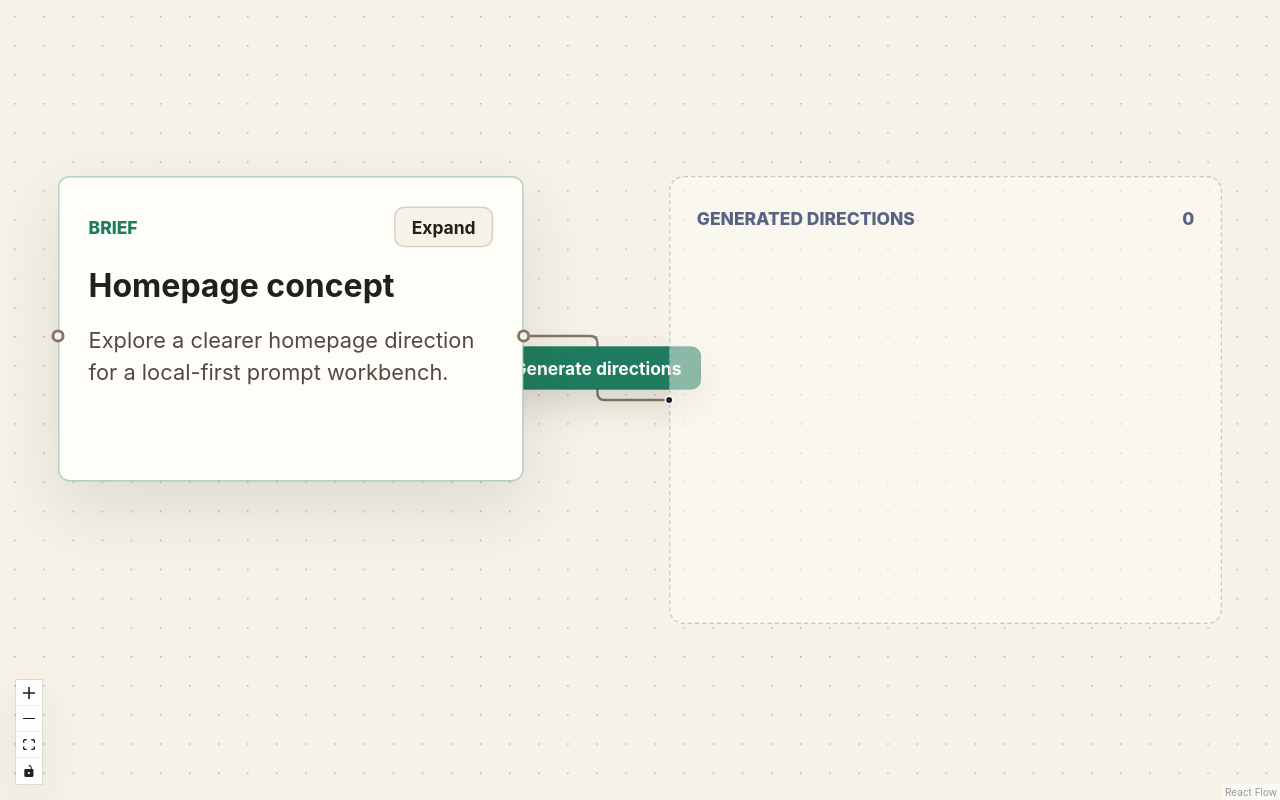
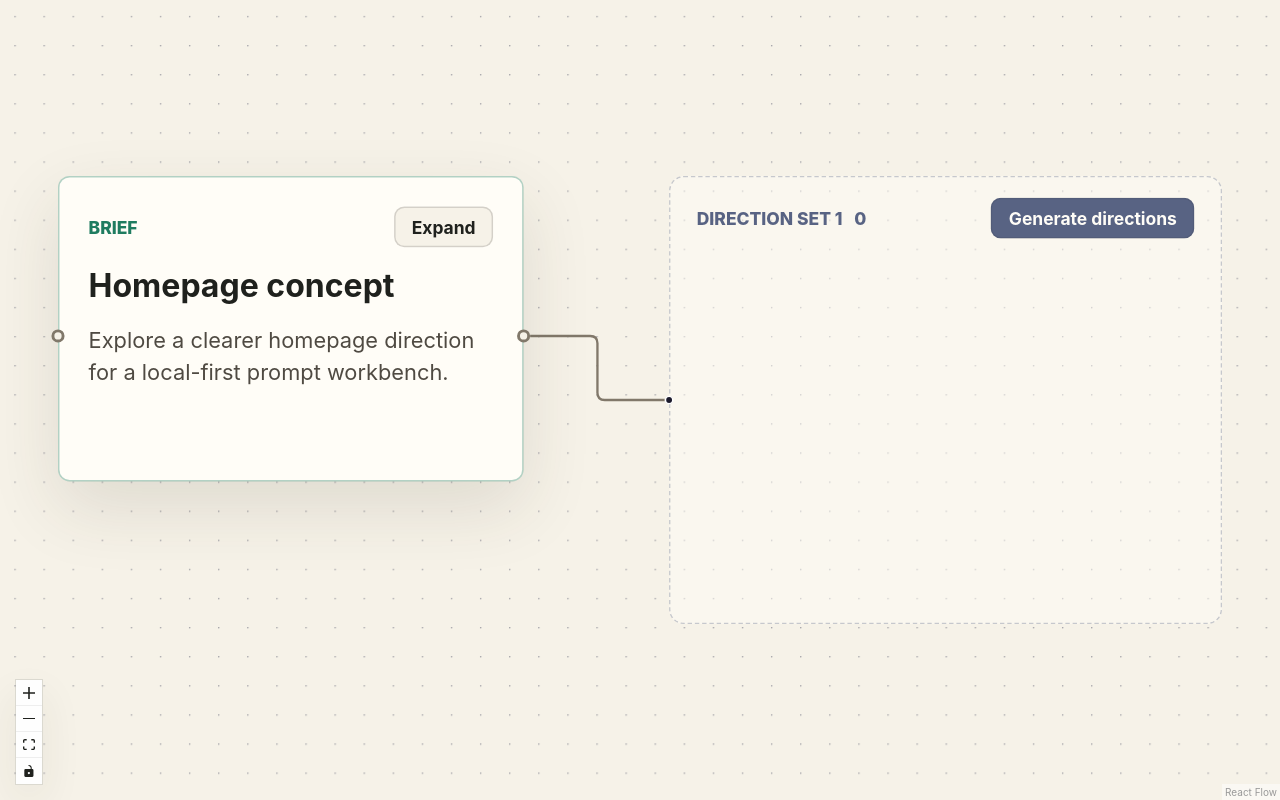
Before and after one commit to rschroed/Facet, a React (Vite) app: page / in a window 1280 px wide. Built offline with nearby package versions, Linux system fonts and the light colour scheme.

Commit message:
feat: model direction sets as canvas data

```diff
--- a/src/canvas/DirectionGroupNode.tsx
+++ b/src/canvas/DirectionGroupNode.tsx
@@ -1,13 +1,30 @@
 import { Handle, Position, type NodeProps } from "@xyflow/react";
+import type { MouseEvent } from "react";
 import type { DirectionGroupNode as DirectionGroupNodeType } from "./types";
 
 function DirectionGroupNode({ data }: NodeProps<DirectionGroupNodeType>) {
+  const buttonLabel = data.count === 0 ? "Generate directions" : "Generate more";
+
+  function handleGenerateClick(event: MouseEvent<HTMLButtonElement>) {
+    event.stopPropagation();
+    data.onGenerateDirections?.(data.directionSet.id);
+  }
+
   return (
     <section className="direction-group-node">
       <Handle type="target" position={Position.Left} isConnectable={false} />
       <header className="direction-group-node__header">
-        <span>{data.title}</span>
-        <span>{data.count}</span>
+        <div className="direction-group-node__title">
+          <span>{data.directionSet.title}</span>
+          <span>{data.count}</span>
+        </div>
+        <button
+          className="direction-group-node__action nodrag nopan"
+          type="button"
+          onClick={handleGenerateClick}
+        >
+          {buttonLabel}
+        </button>
       </header>
     </section>
   );
--- a/src/canvas/RelationshipEdge.tsx
+++ b/src/canvas/RelationshipEdge.tsx
@@ -1,10 +1,8 @@
 import {
   BaseEdge,
-  EdgeLabelRenderer,
   getSmoothStepPath,
   type EdgeProps,
 } from "@xyflow/react";
-import type { MouseEvent } from "react";
 import type { RelationshipEdge as RelationshipEdgeType } from "./types";
 
 function RelationshipEdge({
@@ -16,9 +14,8 @@ function RelationshipEdge({
   sourcePosition,
   targetPosition,
   label,
-  data,
 }: EdgeProps<RelationshipEdgeType>) {
-  const [edgePath, labelX, labelY] = getSmoothStepPath({
+  const [edgePath] = getSmoothStepPath({
     sourceX,
     sourceY,
     sourcePosition,
@@ -27,41 +24,7 @@ function RelationshipEdge({
     targetPosition,
   });
 
-  function handleGenerateClick(event: MouseEvent<HTMLButtonElement>) {
-    event.stopPropagation();
-
-    if (data?.sourceBriefId) {
-      data.onGenerateDirections?.(data.sourceBriefId);
-    }
-  }
-
-  return (
-    <>
-      <BaseEdge
-        id={id}
-        path={edgePath}
-        label={data?.showGenerateDirections ? undefined : label}
-      />
-      {data?.showGenerateDirections ? (
-        <EdgeLabelRenderer>
-          <div
-            className="relationship-edge__label nodrag nopan"
-            style={{
-              transform: `translate(-50%, -50%) translate(${labelX}px, ${labelY}px)`,
-            }}
-          >
-            <button
-              className="relationship-edge__button"
-              type="button"
-              onClick={handleGenerateClick}
-            >
-              Generate directions
-            </button>
-          </div>
-        </EdgeLabelRenderer>
-      ) : null}
-    </>
-  );
+  return <BaseEdge id={id} path={edgePath} label={label} />;
 }
 
 export default RelationshipEdge;
--- a/src/canvas/mapFacetsToReactFlow.ts
+++ b/src/canvas/mapFacetsToReactFlow.ts
@@ -1,7 +1,9 @@
 import type {
   ArtifactId,
+  DirectionSet,
+  DirectionSetId,
+  FacetsArtifact,
   FacetsCanvasView,
-  FacetsArtifact,
   FacetsProject,
   FacetsProjectFile,
   FacetsRelationship,
@@ -16,13 +18,9 @@ import type {
   RelationshipEdge,
 } from "./types";
 
-const GENERATED_DIRECTIONS_GROUP_ID = "generated-directions-group";
-const GENERATED_DIRECTION_GROUP_X = 420;
-const GENERATED_DIRECTION_GROUP_Y = 0;
-const GENERATED_DIRECTION_GROUP_WIDTH = 380;
-const GENERATED_DIRECTION_GROUP_ROW_HEIGHT = 260;
-const GENERATED_DIRECTION_GROUP_BASE_HEIGHT = 48;
-const generatedDirectionIdPattern = /^direction-generated-\d+$/;
+const DIRECTION_SET_WIDTH = 380;
+const DIRECTION_SET_ROW_HEIGHT = 260;
+const DIRECTION_SET_BASE_HEIGHT = 48;
 
 export type FacetsReactFlowGraph = {
   nodes: FacetsCanvasNode[];
@@ -34,7 +32,7 @@ export type MapProjectFileToReactFlowOptions = {
   canvasView?: FacetsCanvasView;
   onToggleExpanded?: (artifactId: ArtifactId) => void;
   onUpdateBrief?: (artifactId: ArtifactId, patch: BriefArtifactPatch) => void;
-  onGenerateDirections?: (sourceBriefId: ArtifactId) => void;
+  onGenerateDirections?: (directionSetId: DirectionSetId) => void;
 };
 
 export function mapProjectFileToReactFlow(
@@ -43,91 +41,80 @@ export function mapProjectFileToReactFlow(
 ): FacetsReactFlowGraph {
   const project = options.project ?? projectFile.project;
   const canvasView = options.canvasView ?? projectFile.canvasView;
-  const artifactsById = new Map(
-    project.canvas.artifacts.map((artifact) => [artifact.id, artifact]),
+  const directionSetByDirectionId = getDirectionSetByDirectionId(
+    project.canvas.relationships,
   );
-  const generateDirectionsRelationshipId = project.canvas.relationships.find(
-    (relationship) =>
-      relationship.type === "brief_to_direction" &&
-      artifactsById.get(relationship.sourceId)?.type === "brief",
-  )?.id;
-  const sourceBrief = project.canvas.artifacts.find(
-    (artifact) => artifact.type === "brief",
-  );
-
-  const generatedDirectionCount = project.canvas.artifacts.filter(
-    isGeneratedDirectionArtifact,
-  ).length;
-  const generatedDirectionRelationships = project.canvas.relationships.filter(
-    (relationship) =>
-      relationship.type === "brief_to_direction" &&
-      isGeneratedDirectionArtifact(artifactsById.get(relationship.targetId)),
-  );
-  const generatedDirectionGroupEdge =
-    generatedDirectionCount > 0 && generatedDirectionRelationships.length > 0
-      ? [
-          mapGeneratedDirectionsGroupEdge(
-            generatedDirectionRelationships[0],
-            options.onGenerateDirections,
-          ),
-        ]
-      : sourceBrief
-        ? [
-            mapEmptyGeneratedDirectionsGroupEdge(
-              sourceBrief.id,
-              options.onGenerateDirections,
-            ),
-          ]
-        : [];
 
   return {
     nodes: [
-      mapGeneratedDirectionsGroupNode(generatedDirectionCount),
+      ...project.canvas.directionSets.map((directionSet) =>
+        mapDirectionSetToNode(
+          directionSet,
+          canvasView,
+          getDirectionCount(directionSet.id, project.canvas.relationships),
+          options.onGenerateDirections,
+        ),
+      ),
       ...project.canvas.artifacts.map((artifact) =>
         mapArtifactToNode(
           artifact,
           canvasView,
+          directionSetByDirectionId.get(artifact.id),
           options.onToggleExpanded,
           options.onUpdateBrief,
         ),
       ),
     ],
-    edges: [
-      ...project.canvas.relationships
-        .filter(
-          (relationship) =>
-            !isGeneratedDirectionArtifact(
-              artifactsById.get(relationship.targetId),
-            ),
-        )
-        .map((relationship) =>
-          mapRelationshipToEdge(
-            relationship,
-            generatedDirectionCount === 0 && !sourceBrief &&
-              relationship.id === generateDirectionsRelationshipId,
-            options.onGenerateDirections,
-          ),
-      ),
-      ...generatedDirectionGroupEdge,
-    ],
+    edges: project.canvas.relationships
+      .filter((relationship) => relationship.type !== "contains_direction")
+      .map(mapRelationshipToEdge),
+  };
+}
+
+function mapDirectionSetToNode(
+  directionSet: DirectionSet,
+  canvasView: FacetsCanvasView,
+  directionCount: number,
+  onGenerateDirections?: (directionSetId: DirectionSetId) => void,
+): DirectionGroupNode {
+  const nodeView = canvasView.nodes[directionSet.id];
+
+  return {
+    id: directionSet.id,
+    type: "directionGroup",
+    position: nodeView.position,
+    data: {
+      directionSet,
+      count: directionCount,
+      onGenerateDirections,
+    },
+    draggable: false,
+    selectable: false,
+    zIndex: 1,
+    style: {
+      width: nodeView.size?.width ?? DIRECTION_SET_WIDTH,
+      height:
+        DIRECTION_SET_BASE_HEIGHT +
+        Math.max(directionCount, 1) * DIRECTION_SET_ROW_HEIGHT,
+    },
   };
 }
 
 function mapArtifactToNode(
   artifact: FacetsArtifact,
   canvasView: FacetsCanvasView,
+  parentDirectionSetId: DirectionSetId | undefined,
   onToggleExpanded?: (artifactId: ArtifactId) => void,
   onUpdateBrief?: (artifactId: ArtifactId, patch: BriefArtifactPatch) => void,
 ): ArtifactNode {
   const nodeView = canvasView.nodes[artifact.id];
-  const isGeneratedDirection = isGeneratedDirectionArtifact(artifact);
 
   return {
     id: artifact.id,
     type: "artifact",
     position: nodeView.position,
-    parentId: isGeneratedDirection ? GENERATED_DIRECTIONS_GROUP_ID : undefined,
-    extent: isGeneratedDirection ? "parent" : undefined,
+    parentId: parentDirectionSetId,
+    extent: parentDirectionSetId ? "parent" : undefined,
     data: getArtifactNodeData(
       artifact,
       Boolean(nodeView.expanded),
@@ -146,81 +133,29 @@ function mapArtifactToNode(
   };
 }
 
-function mapGeneratedDirectionsGroupNode(
-  generatedDirectionCount: number,
-): DirectionGroupNode {
-  return {
-    id: GENERATED_DIRECTIONS_GROUP_ID,
-    type: "directionGroup",
-    position: {
-      x: GENERATED_DIRECTION_GROUP_X,
-      y: GENERATED_DIRECTION_GROUP_Y,
-    },
-    data: {
-      title: "Generated directions",
-      count: generatedDirectionCount,
-    },
-    draggable: false,
-    selectable: false,
-    zIndex: 1,
-    style: {
-      width: GENERATED_DIRECTION_GROUP_WIDTH,
-      height:
-        GENERATED_DIRECTION_GROUP_BASE_HEIGHT +
-        Math.max(generatedDirectionCount, 1) *
-          GENERATED_DIRECTION_GROUP_ROW_HEIGHT,
-    },
-  };
+function getDirectionSetByDirectionId(
+  relationships: FacetsRelationship[],
+): Map<ArtifactId, DirectionSetId> {
+  const directionSetByDirectionId = new Map<ArtifactId, DirectionSetId>();
+
+  relationships.forEach((relationship) => {
+    if (relationship.type === "contains_direction") {
+      directionSetByDirectionId.set(relationship.targetId, relationship.sourceId);
+    }
+  });
+
+  return directionSetByDirectionId;
 }
 
-function mapGeneratedDirectionsGroupEdge(
-  relationship: FacetsRelationship,
-  onGenerateDirections?: (sourceBriefId: ArtifactId) => void,
-): RelationshipEdge {
-  return {
-    id: `relationship-${relationship.sourceId}-${GENERATED_DIRECTIONS_GROUP_ID}`,
-    type: "relationship",
-    source: relationship.sourceId,
-    target: GENERATED_DIRECTIONS_GROUP_ID,
-    label: "Generated directions",
-    data: {
-      relationship,
-      sourceBriefId: relationship.sourceId,
-      showGenerateDirections: true,
-      onGenerateDirections,
-    },
-    selectable: false,
-    reconnectable: false,
-  };
-}
-
-function mapEmptyGeneratedDirectionsGroupEdge(
-  sourceBriefId: ArtifactId,
-  onGenerateDirections?: (sourceBriefId: ArtifactId) => void,
-): RelationshipEdge {
-  return {
-    id: `relationship-${sourceBriefId}-${GENERATED_DIRECTIONS_GROUP_ID}`,
-    type: "relationship",
-    source: sourceBriefId,
-    target: GENERATED_DIRECTIONS_GROUP_ID,
-    label: "Generated directions",
-    data: {
-      sourceBriefId,
-      showGenerateDirections: true,
-      onGenerateDirections,
-    },
-    selectable: false,
-    reconnectable: false,
-  };
-}
-
-function isGeneratedDirectionArtifact(
-  artifact: FacetsArtifact | undefined,
-): boolean {
-  return (
-    artifact?.type === "direction" &&
-    generatedDirectionIdPattern.test(artifact.id)
-  );
+function getDirectionCount(
+  directionSetId: DirectionSetId,
+  relationships: FacetsRelationship[],
+): number {
+  return relationships.filter(
+    (relationship) =>
+      relationship.type === "contains_direction" &&
+      relationship.sourceId === directionSetId,
+  ).length;
 }
 
 function getArtifactNodeData(
@@ -260,8 +195,6 @@ function getArtifactNodeData(
 
 function mapRelationshipToEdge(
   relationship: FacetsRelationship,
-  showGenerateDirections: boolean,
-  onGenerateDirections?: (sourceBriefId: ArtifactId) => void,
 ): RelationshipEdge {
   return {
     id: relationship.id,
@@ -269,11 +202,7 @@ function mapRelationshipToEdge(
     source: relationship.sourceId,
     target: relationship.targetId,
     label: getRelationshipLabel(relationship),
-    data: {
-      relationship,
-      showGenerateDirections,
-      onGenerateDirections,
-    },
+    data: { relationship },
     selectable: false,
     reconnectable: false,
   };
@@ -282,6 +211,10 @@ function mapRelationshipToEdge(
 function getRelationshipLabel(relationship: FacetsRelationship): string {
   switch (relationship.type) {
     case "brief_to_direction":
+      return "Direction";
+    case "brief_to_direction_set":
+      return "Direction Set";
+    case "contains_direction":
       return "Direction";
     case "direction_to_prompt":
       return "Prompt";
--- a/src/fixtures/staticProject.ts
+++ b/src/fixtures/staticProject.ts
@@ -8,6 +8,12 @@ export const staticProjectFile: FacetsProjectFile = {
     name: "Homepage exploration",
     canvas: {
       id: "canvas-static-homepage",
+      directionSets: [
+        {
+          id: "direction-set-static-1",
+          title: "Direction Set 1",
+        },
+      ],
       artifacts: [
         {
           id: "brief-static-homepage",
@@ -20,7 +26,14 @@ export const staticProjectFile: FacetsProjectFile = {
             "Keep it practical, canvas-first, and focused on better prompts for design agents.",
         },
       ],
-      relationships: [],
+      relationships: [
+        {
+          id: "relationship-static-brief-direction-set",
+          type: "brief_to_direction_set",
+          sourceId: "brief-static-homepage",
+          targetId: "direction-set-static-1",
+        },
+      ],
     },
   },
   canvasView: {
@@ -36,6 +49,10 @@ export const staticProjectFile: FacetsProjectFile = {
         position: { x: 0, y: 0 },
         size: { width: 320, height: 220 },
       },
+      "direction-set-static-1": {
+        position: { x: 420, y: 0 },
+        size: { width: 380, height: 308 },
+      },
     },
   },
 };
--- a/src/styles.css
+++ b/src/styles.css
@@ -60,43 +60,13 @@ body {
   letter-spacing: 0;
 }
 
-.relationship-edge__label {
-  position: absolute;
-  pointer-events: all;
-}
-
-.relationship-edge__button {
-  min-height: 30px;
-  padding: 0 12px;
-  color: #fffdf7;
-  font: inherit;
-  font-size: 12px;
-  font-weight: 750;
-  letter-spacing: 0;
-  white-space: nowrap;
-  background: #1f7c60;
-  border: 1px solid rgba(31, 35, 32, 0.1);
-  border-radius: 7px;
-  box-shadow: 0 10px 24px rgba(54, 48, 36, 0.16);
-  cursor: pointer;
-}
-
-.relationship-edge__button:hover {
-  background: #18684f;
-}
-
-.relationship-edge__button:focus-visible {
-  outline: 3px solid rgba(31, 124, 96, 0.24);
-  outline-offset: 2px;
-}
-
 .react-flow__node {
   z-index: 2;
   pointer-events: all !important;
 }
 
 .react-flow__node-directionGroup {
-  pointer-events: none !important;
+  pointer-events: all !important;
 }
 
 .direction-group-node {
@@ -112,6 +82,7 @@ body {
   display: flex;
   align-items: center;
   justify-content: space-between;
+  gap: 12px;
   min-height: 28px;
   padding: 0 4px;
   color: #586383;
@@ -119,6 +90,41 @@ body {
   font-weight: 800;
   letter-spacing: 0;
   text-transform: uppercase;
+}
+
+.direction-group-node__title {
+  display: flex;
+  align-items: center;
+  gap: 8px;
+}
+
+.direction-group-node__action {
+  display: inline-flex;
+  align-items: center;
+  justify-content: center;
+  flex: 0 0 auto;
+  min-height: 28px;
+  padding: 0 11px;
+  color: #fffdf7;
+  font: inherit;
+  font-size: 12px;
+  font-weight: 750;
+  letter-spacing: 0;
+  text-transform: none;
+  white-space: nowrap;
+  background: #586383;
+  border: 1px solid rgba(31, 35, 32, 0.1);
+  border-radius: 7px;
+  cursor: pointer;
+}
+
+.direction-group-node__action:hover {
+  background: #48526f;
+}
+
+.direction-group-node__action:focus-visible {
+  outline: 3px solid rgba(88, 99, 131, 0.24);
+  outline-offset: 2px;
 }
 
 .artifact-node,
```
Also changed, not shown: src/App.tsx (+22 -7 lines), src/canvas/types.ts (+5 -5 lines), src/domain/index.ts (+13 -3 lines), 2 other files (tests, documents, lock files or other folders).
